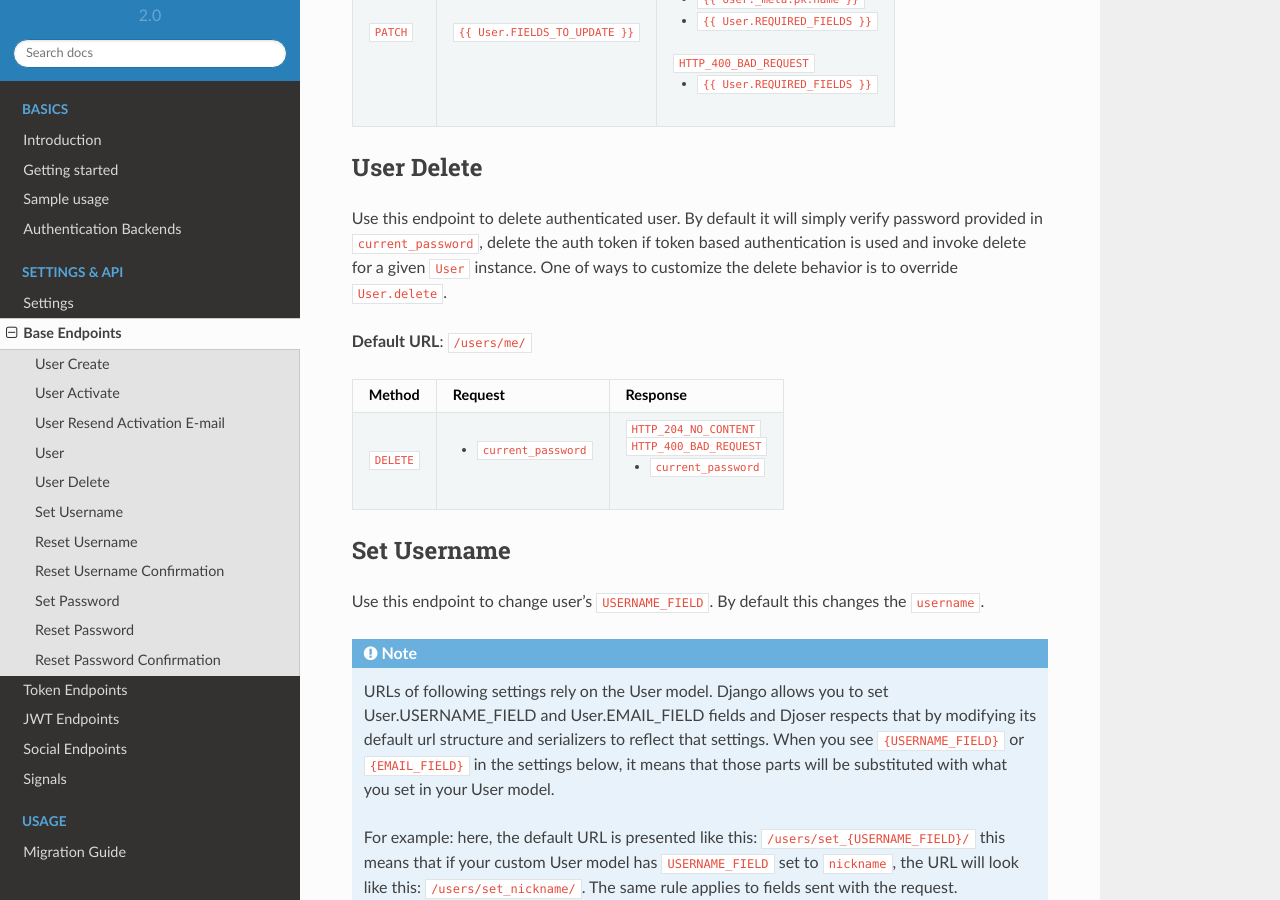
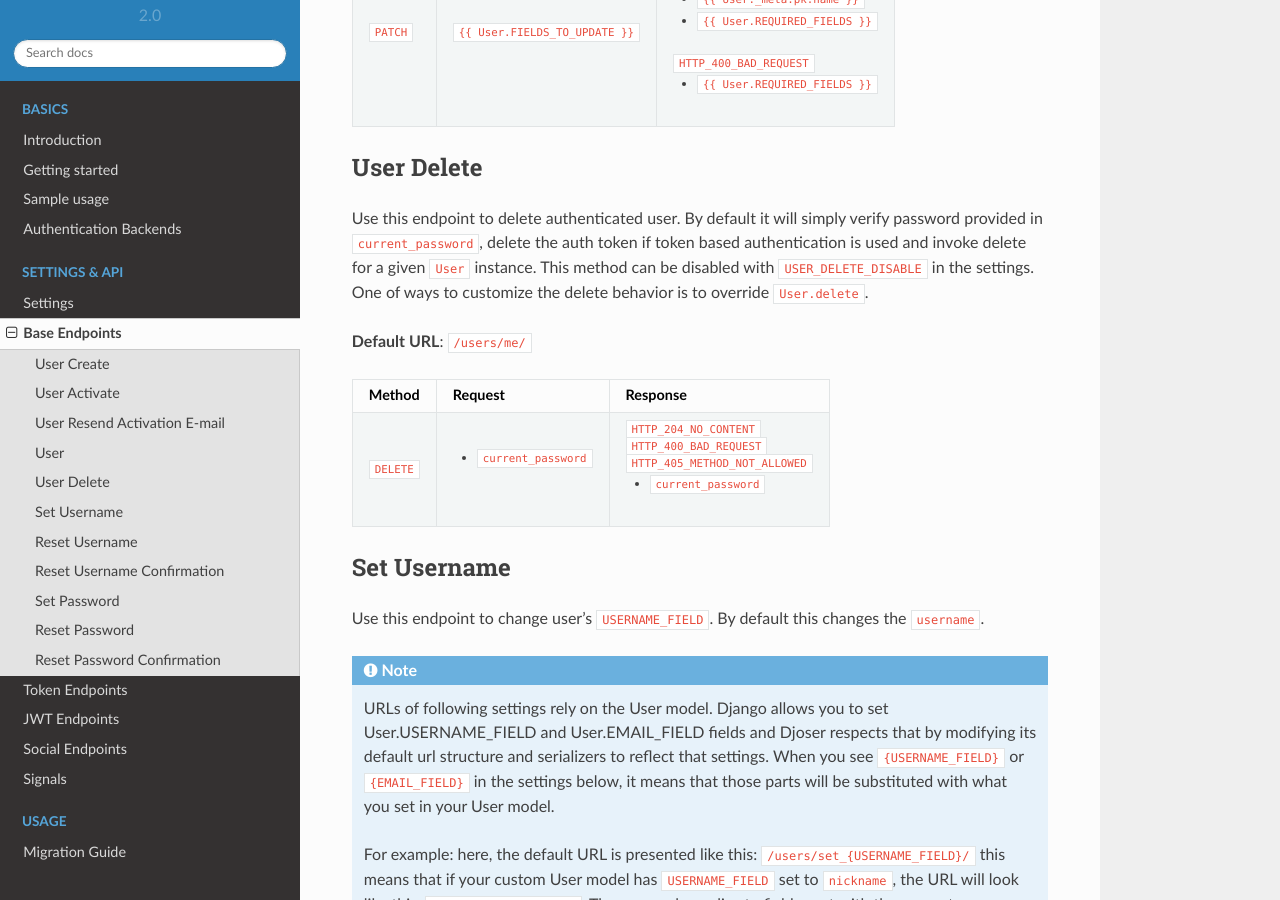
Before and after one commit to sunscrapers/djoser, a Sphinx documentation site: the page built from docs/source/base_endpoints.rst, in a window 1280 px wide and 900 px high, scrolled down 2121 px. Built offline with Sphinx 7.4.7 and the Read the Docs theme 2.0.0, drawn with Linux system fonts in a browser that asks for light colours.

Commit message:
Added a settings variable to enable/disable the user delete method

```diff
--- a/docs/source/base_endpoints.rst
+++ b/docs/source/base_endpoints.rst
@@ -118,8 +118,9 @@ User Delete
 
 Use this endpoint to delete authenticated user. By default it will simply verify
 password provided in ``current_password``, delete the auth token if token
-based authentication is used and invoke delete for a given ``User`` instance.
-One of ways to customize the delete behavior is to override ``User.delete``.
+based authentication is used and invoke delete for a given ``User`` instance. This method
+can be disabled with ``USER_DELETE_DISABLE`` in the settings. One of ways to customize the
+delete behavior is to override ``User.delete``.
 
 **Default URL**: ``/users/me/``
 
@@ -129,6 +130,8 @@ One of ways to customize the delete behavior is to override ``User.delete``.
 | ``DELETE`` | * ``current_password``          | ``HTTP_204_NO_CONTENT``          |
 |            |                                 |                                  |
 |            |                                 | ``HTTP_400_BAD_REQUEST``         |
+|            |                                 |                                  |
+|            |                                 | ``HTTP_405_METHOD_NOT_ALLOWED``  |
 |            |                                 |                                  |
 |            |                                 | * ``current_password``           |
 +------------+---------------------------------+----------------------------------+
```
Also changed, not shown: docs/source/settings.rst (+7 -0 lines), 2 other files.
